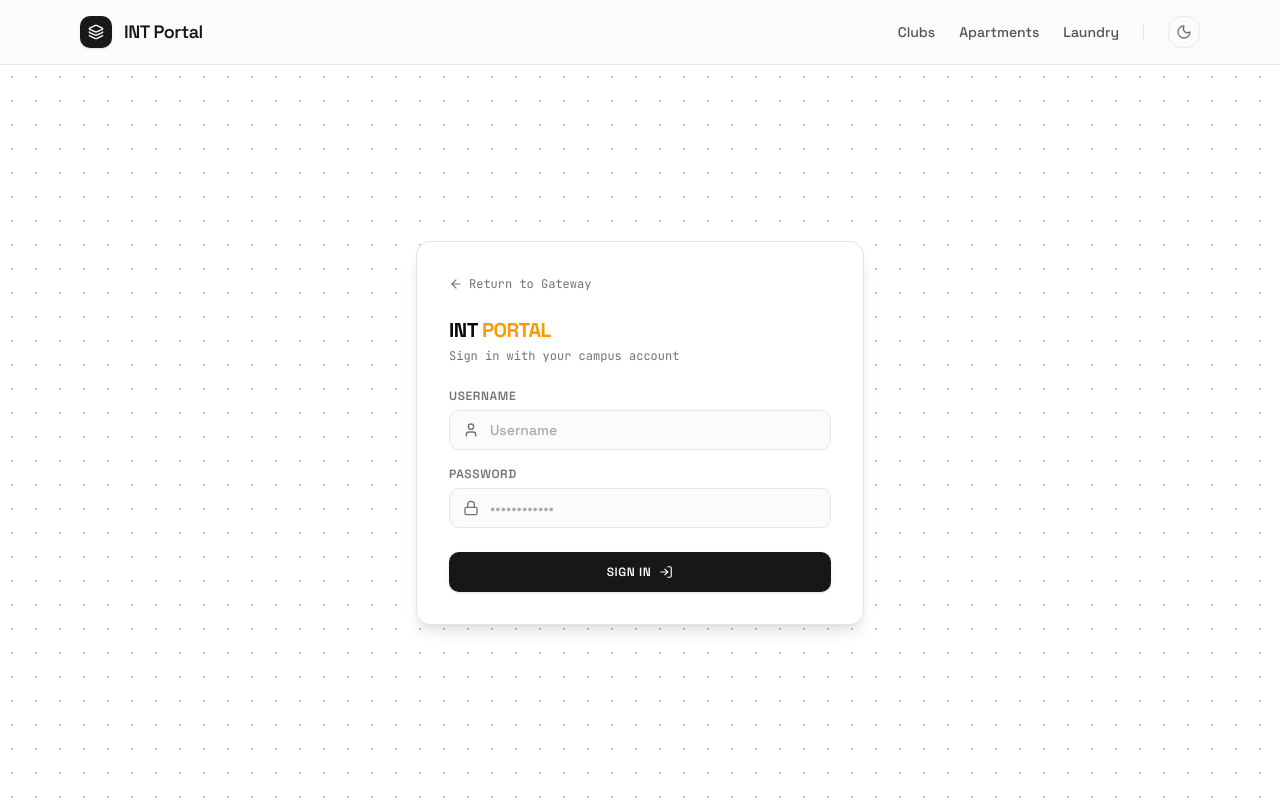
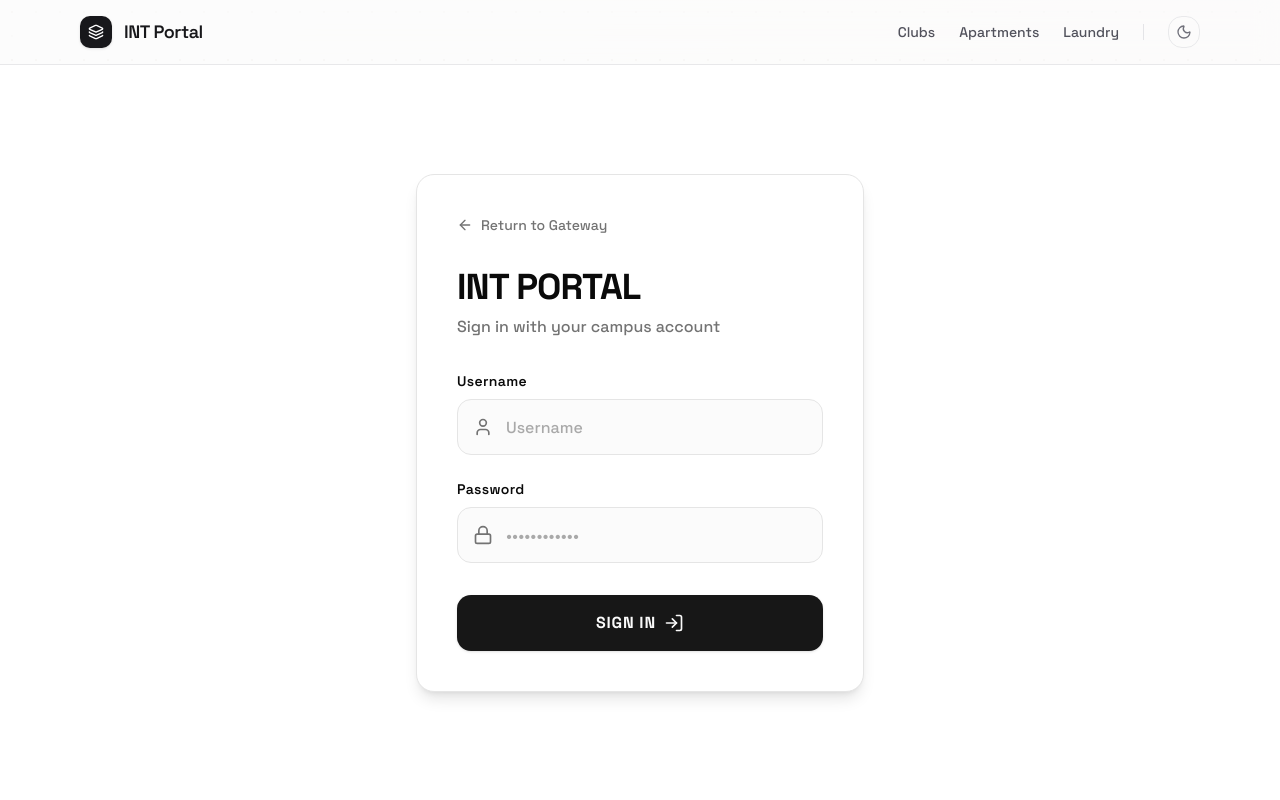
Before and after one commit to INT-Scripts/palantint-frontend, a Next.js app: page /login in a window 1280 px wide. Shown: the top 800 px of the page. Built offline with nearby package versions, Linux system fonts and the light colour scheme.

Commit message:
style(login): remove background patterns, enlarge typography, and set logo title to monochrome text

```diff
--- a/src/app/(portal)/login/page.tsx
+++ b/src/app/(portal)/login/page.tsx
@@ -51,74 +51,68 @@ export default function LoginPage() {
     };
 
     return (
-        <div className="flex min-h-[calc(100vh-4rem)] items-center justify-center bg-background text-foreground p-4 relative font-sans transition-colors duration-200">
-            {/* Background grid accent */}
-            <div
-                className="absolute inset-0 z-0 opacity-25 dark:opacity-10 pointer-events-none"
-                style={{ backgroundImage: "radial-gradient(currentColor 1px, transparent 1px)", backgroundSize: "24px 24px" }}
-            />
-
+        <div className="flex min-h-[calc(100vh-4rem)] items-center justify-center bg-background text-foreground p-6 sm:p-8 font-sans">
             {/* Lean Auth Card */}
-            <div className="w-full max-w-sm sm:max-w-md bg-card border border-border rounded-xl p-6 sm:p-8 shadow-lg relative z-10">
+            <div className="w-full max-w-md bg-card border border-border rounded-2xl p-8 sm:p-10 shadow-lg">
 
                 {/* Return Link */}
                 <button
                     type="button"
                     onClick={() => router.push("/")}
-                    className="mb-6 inline-flex items-center gap-1.5 text-xs font-mono text-muted-foreground hover:text-foreground transition-colors group"
+                    className="mb-8 inline-flex items-center gap-2 text-sm font-medium text-muted-foreground hover:text-foreground transition-colors group"
                 >
-                    <ArrowLeft className="w-3.5 h-3.5 group-hover:-translate-x-1 transition-transform" />
+                    <ArrowLeft className="w-4 h-4 group-hover:-translate-x-1 transition-transform" />
                     <span>Return to Gateway</span>
                 </button>
 
-                {/* Title Header */}
-                <div className="mb-6">
-                    <h1 className="text-xl font-bold tracking-tight uppercase">
-                        INT <span className="text-amber-500 font-extrabold">Portal</span>
+                {/* Title Header (Monochrome, no color on logo) */}
+                <div className="mb-8 space-y-2">
+                    <h1 className="text-3xl sm:text-4xl font-black tracking-tight uppercase text-foreground">
+                        INT PORTAL
                     </h1>
-                    <p className="text-xs text-muted-foreground font-mono mt-1">
+                    <p className="text-sm sm:text-base text-muted-foreground font-medium">
                         Sign in with your campus account
                     </p>
                 </div>
 
                 {/* Error Banner */}
                 {error && (
-                    <div className="mb-4 p-3 bg-destructive/10 border border-destructive/20 text-destructive rounded-lg text-xs font-mono">
+                    <div className="mb-6 p-4 bg-destructive/10 border border-destructive/20 text-destructive rounded-xl text-sm font-mono">
                         {error}
                     </div>
                 )}
 
                 {/* Login Form */}
-                <form onSubmit={handleLogin} className="space-y-4">
-                    <div className="space-y-1.5 group">
-                        <label className="text-xs font-semibold text-muted-foreground uppercase tracking-wider flex items-center justify-between">
-                            <span>Username</span>
+                <form onSubmit={handleLogin} className="space-y-6">
+                    <div className="space-y-2 group">
+                        <label className="text-sm font-semibold text-foreground tracking-wide block">
+                            Username
                         </label>
                         <div className="relative">
-                            <User className="absolute left-3.5 top-1/2 -translate-y-1/2 h-4 w-4 text-muted-foreground group-focus-within:text-foreground transition-colors pointer-events-none" />
+                            <User className="absolute left-4 top-1/2 -translate-y-1/2 h-5 w-5 text-muted-foreground group-focus-within:text-foreground transition-colors pointer-events-none" />
                             <input
                                 type="text"
                                 value={username}
                                 onChange={(e) => setUsername(e.target.value)}
                                 required
-                                className="w-full h-10 bg-muted/40 border border-input rounded-lg pl-10 pr-3 text-sm font-medium text-foreground placeholder:text-muted-foreground/60 focus:bg-background focus:ring-2 focus:ring-ring focus:border-transparent outline-none transition-all"
+                                className="w-full h-13 sm:h-14 bg-muted/40 border border-input rounded-xl pl-12 pr-4 text-base font-medium text-foreground placeholder:text-muted-foreground/60 focus:bg-background focus:ring-2 focus:ring-ring focus:border-transparent outline-none transition-all"
                                 placeholder="Username"
                             />
                         </div>
                     </div>
 
-                    <div className="space-y-1.5 group">
-                        <label className="text-xs font-semibold text-muted-foreground uppercase tracking-wider flex items-center justify-between">
-                            <span>Password</span>
+                    <div className="space-y-2 group">
+                        <label className="text-sm font-semibold text-foreground tracking-wide block">
+                            Password
                         </label>
                         <div className="relative">
-                            <Lock className="absolute left-3.5 top-1/2 -translate-y-1/2 h-4 w-4 text-muted-foreground group-focus-within:text-foreground transition-colors pointer-events-none" />
+                            <Lock className="absolute left-4 top-1/2 -translate-y-1/2 h-5 w-5 text-muted-foreground group-focus-within:text-foreground transition-colors pointer-events-none" />
                             <input
                                 type="password"
                                 value={password}
                                 onChange={(e) => setPassword(e.target.value)}
                                 required
-                                className="w-full h-10 bg-muted/40 border border-input rounded-lg pl-10 pr-3 text-sm font-medium text-foreground placeholder:text-muted-foreground/60 focus:bg-background focus:ring-2 focus:ring-ring focus:border-transparent outline-none transition-all"
+                                className="w-full h-13 sm:h-14 bg-muted/40 border border-input rounded-xl pl-12 pr-4 text-base font-medium text-foreground placeholder:text-muted-foreground/60 focus:bg-background focus:ring-2 focus:ring-ring focus:border-transparent outline-none transition-all"
                                 placeholder="••••••••••••"
                             />
                         </div>
@@ -128,10 +122,10 @@ export default function LoginPage() {
                         <button
                             type="submit"
                             disabled={loading}
-                            className="w-full h-10 flex items-center justify-center gap-2 bg-primary hover:bg-primary/90 text-primary-foreground font-semibold uppercase tracking-wider text-xs rounded-lg shadow transition-all disabled:opacity-50 disabled:cursor-not-allowed"
+                            className="w-full h-13 sm:h-14 flex items-center justify-center gap-2 bg-primary hover:bg-primary/90 text-primary-foreground font-bold uppercase tracking-wider text-sm sm:text-base rounded-xl shadow transition-all disabled:opacity-50 disabled:cursor-not-allowed"
                         >
                             <span>{loading ? "Signing in..." : "Sign In"}</span>
-                            <LogIn className="w-3.5 h-3.5" />
+                            <LogIn className="w-4 h-4 sm:w-5 sm:h-5" />
                         </button>
                     </div>
                 </form>
```
